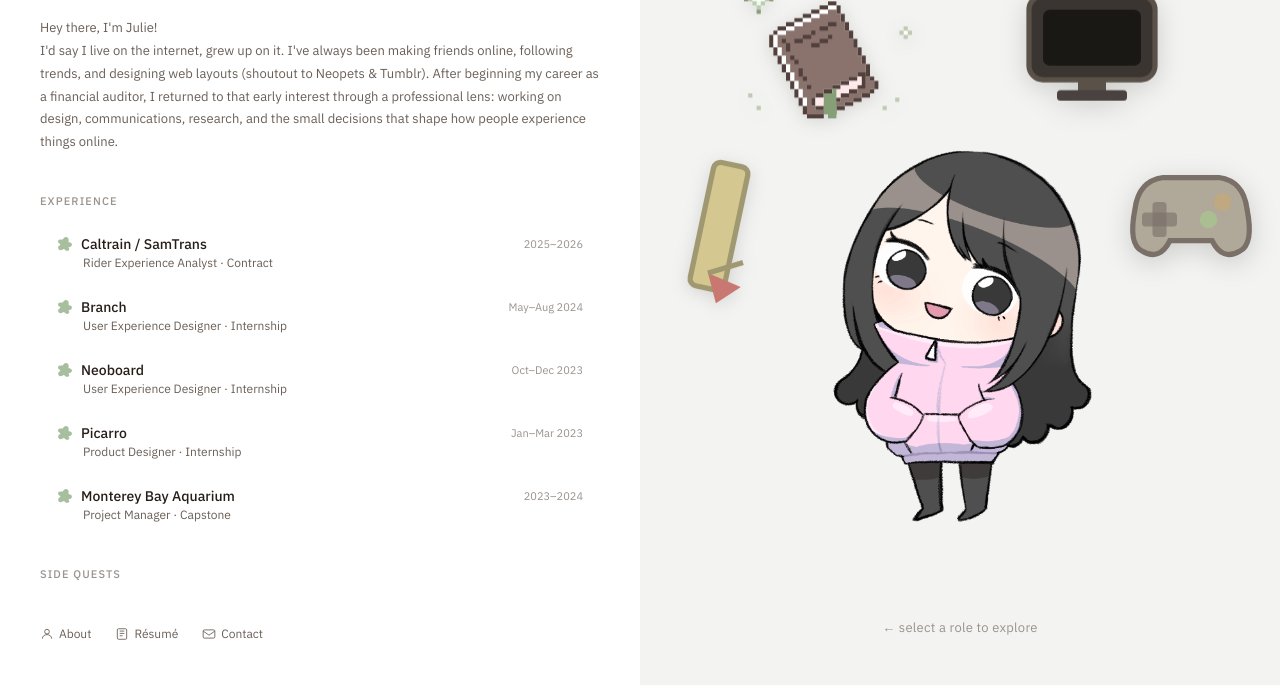
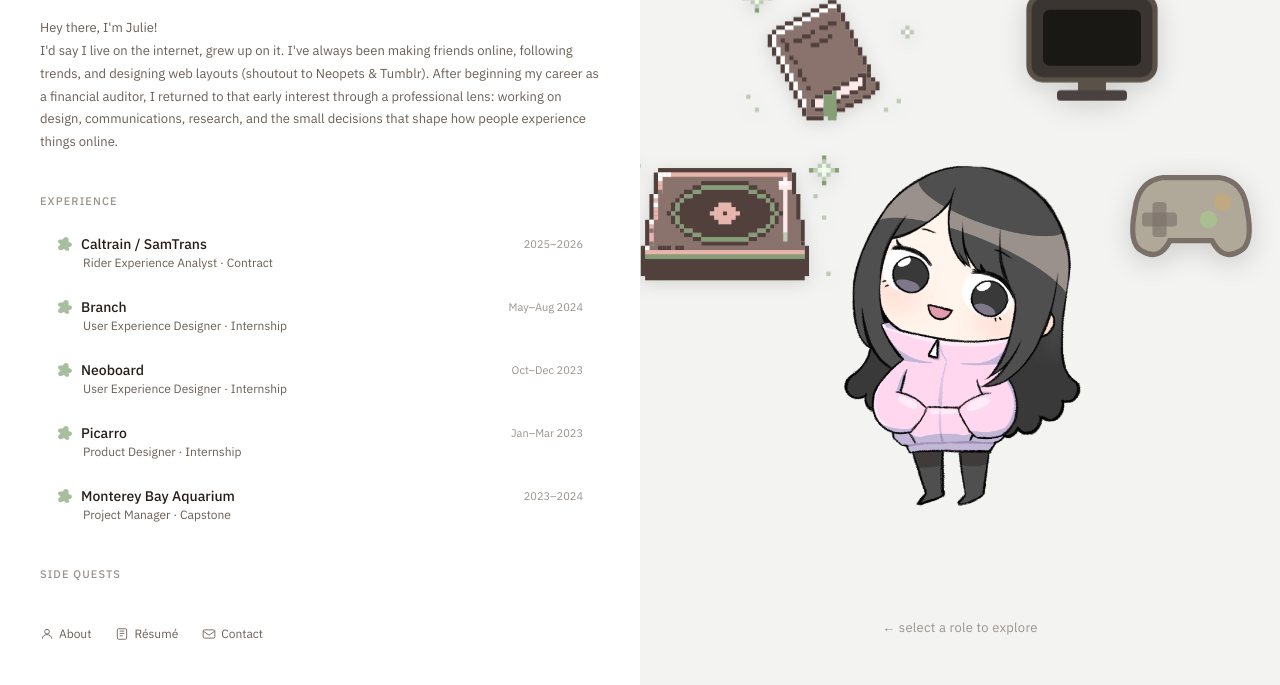
Before and after one commit to julie-wang-0/portfolio-2026, a plain HTML site: page index.html in a window 1280 px wide. Shown: the part 115-800 px from the top of the page. Drawn offline with Linux system fonts and the light colour scheme.

Commit message:
Add vinyl player orbit asset

```diff
--- a/index.html
+++ b/index.html
@@ -96,7 +96,7 @@ body{font-family:'IBM Plex Sans',sans-serif;background:var(--bg);color:var(--tex
 .orbit-system{position:relative;z-index:2;width:min(112%,88vh,660px);height:min(112%,88vh,660px);flex-shrink:0}
 
 /* Center doodle */
-.orbit-doodle{position:absolute;width:min(46vw,46vh,310px);height:min(61vw,61vh,410px);transition:opacity 0.2s;z-index:2}
+.orbit-doodle{position:absolute;width:min(42vw,42vh,285px);height:min(56vw,56vh,375px);transition:opacity 0.2s;z-index:2}
 .home-doodle-img{width:100%;height:100%;object-fit:contain;display:block}
 
 /* Orbit items */
@@ -133,7 +133,18 @@ body{font-family:'IBM Plex Sans',sans-serif;background:var(--bg);color:var(--tex
   left:50%;
   width:auto;
   height:82%;
-  max-width:100%;
+  max-width:none;
+  transform:translate(-50%,-50%);
+  object-fit:contain;
+}
+.orbit-item[data-doodle="vinyl"] .oi-default,
+.orbit-item[data-doodle="vinyl"] .oi-hover{
+  position:absolute;
+  top:50%;
+  left:50%;
+  width:auto;
+  height:82%;
+  max-width:none;
   transform:translate(-50%,-50%);
   object-fit:contain;
 }
@@ -619,11 +630,11 @@ body{font-family:'IBM Plex Sans',sans-serif;background:var(--bg);color:var(--tex
         <div class="orbit-tooltip"></div>
       </div>
 
-      <!-- Pencil: currently listening -->
-      <div class="orbit-item" style="--x:15%;--y:44%;" data-label="Currently listening" data-value="Ariana Grande — petal" data-doodle="pencil">
+      <!-- Vinyl player: currently listening -->
+      <div class="orbit-item" style="--x:15%;--y:44%;" data-label="Currently listening" data-value="Ariana Grande — petal" data-doodle="vinyl">
         <div class="orbit-icon">
-          <svg class="oi-default" viewBox="0 0 48 48" fill="none"><rect x="20" y="6" width="10" height="36" rx="2" transform="rotate(12 20 6)" fill="#d4c890" stroke="#a09870" stroke-width="1.5"/><path d="M18 38 L22 46 L28 40Z" fill="#c87870" transform="rotate(12 18 38)"/><line x1="18" y1="38" x2="28" y2="35" stroke="#a09870" stroke-width="1.5"/></svg>
-          <svg class="oi-hover" viewBox="0 0 48 48" fill="none"><rect x="20" y="6" width="10" height="36" rx="2" transform="rotate(12 20 6)" fill="#c8a878" stroke="#a09870" stroke-width="1.5"/><path d="M18 38 L22 46 L28 40Z" fill="#c87870" transform="rotate(12 18 38)"/><line x1="18" y1="38" x2="28" y2="35" stroke="#a09870" stroke-width="1.5"/><path d="M32 12 Q38 8 40 14 Q38 20 32 18" stroke="#c8a878" stroke-width="1.5" fill="none" opacity="0.5"/><path d="M34 18 Q42 14 44 22 Q42 30 34 26" stroke="#c8a878" stroke-width="1.5" fill="none" opacity="0.3"/></svg>
+          <img class="oi-default" src="assets/vinyl-player-a.svg" alt="Pixel vinyl player">
+          <img class="oi-hover" src="assets/vinyl-player-b.svg" alt="Pixel vinyl player playing music">
         </div>
         <div class="orbit-tooltip"></div>
       </div>
@@ -1456,6 +1467,7 @@ const doodleMap = {
   'game':       'doodle-game',
   'tv':         'doodle-tv',
   'pencil':     'doodle-pencil',
+  'vinyl':      'doodle-headphones',
   'thought':    'doodle-thought',
 };
 
```
Also changed, not shown: assets/vinyl-player-a.svg (added), assets/vinyl-player-b.svg (added).
